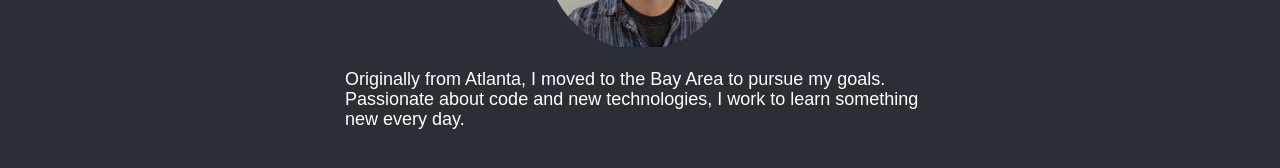
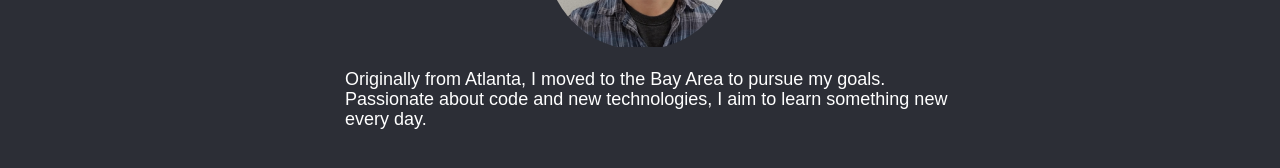
Before and after one commit to ryan-barrett/ryan-barrett.github.io, a plain HTML site: page index.html in a window 1280 px wide. Shown: the part 1731-1899 px from the top of the page. Drawn offline with nearby package versions, Linux system fonts and the light colour scheme.

Commit message:
updated bio

```diff
--- a/index.html
+++ b/index.html
@@ -129,7 +129,7 @@
                           <span id = "image-frame"> <img class = "my-image" src = "./assets/imgs/me.jpg"  height = "250px"></span>
                           <br>
                           <div class = "col-sm-3 mobile-padding"></div>
-                          <span class = "col-sm-6 about-text"><h4>Originally from Atlanta, I moved to the Bay Area to pursue my goals. Passionate about code and new technologies, I work to learn something new every day.</h4></span>
+                          <span class = "col-sm-6 about-text"><h4>Originally from Atlanta, I moved to the Bay Area to pursue my goals. Passionate about code and new technologies, I aim to learn something new every day.</h4></span>
             <div class="row">
               <br>
             </div>
```
